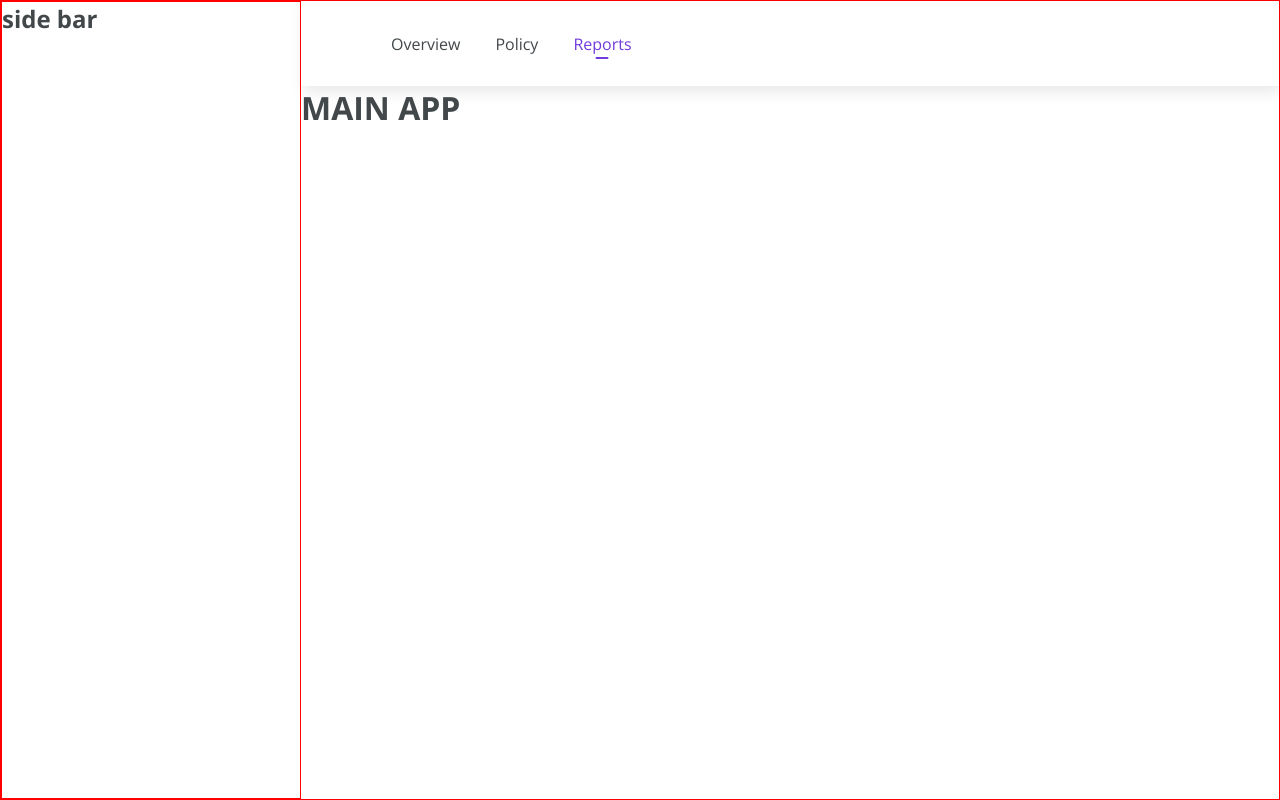
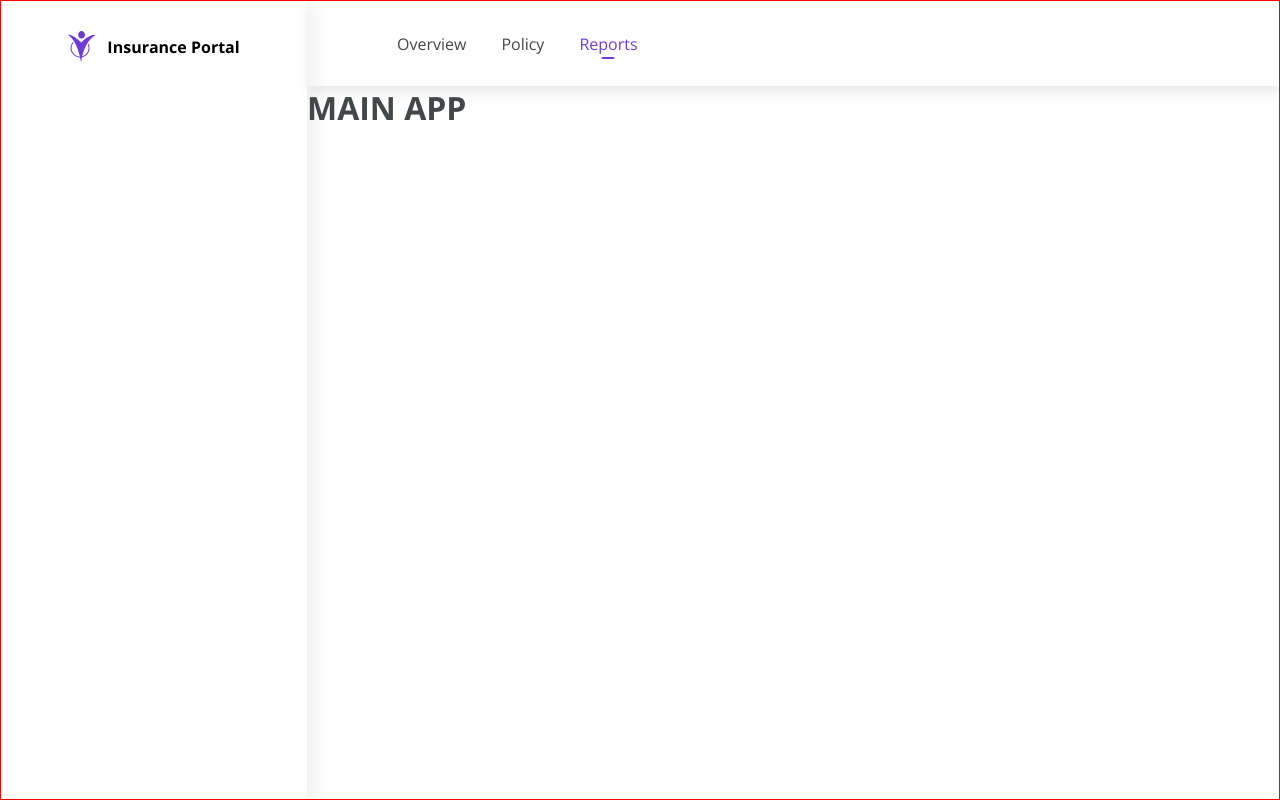
Before and after one commit to UcheSylvester/insurance-portal, a React (Create React App) app: page / in a window 1280 px wide. Built offline with nearby package versions, Linux system fonts and the light colour scheme.

Commit message:
Add Brand Logo component to Sidebar

```diff
--- /dev/null
+++ b/src/components/Logo/index.tsx
@@ -0,0 +1,16 @@
+import { ReactComponent as LogoImage } from "../../assets/logo/logo.svg";
+
+import "./styles.scss";
+
+export interface LogoProps {
+  brandName?: string;
+}
+
+const Logo: React.FC<LogoProps> = ({ brandName }) => (
+  <div className="brand-logo">
+    <LogoImage />
+    {brandName && <h1 className="brand-name">{brandName}</h1>}
+  </div>
+);
+
+export default Logo;
--- /dev/null
+++ b/src/components/Logo/styles.scss
@@ -0,0 +1,13 @@
+.brand {
+  &-logo {
+    display: flex;
+    align-items: center;
+    justify-content: center;
+  }
+
+  &-name {
+    color: var(--color-black);
+    font-size: 1.6rem;
+    margin-left: 1.1rem;
+  }
+}
--- a/src/components/Sidebar/index.tsx
+++ b/src/components/Sidebar/index.tsx
@@ -1,8 +1,9 @@
+import Logo from "../Logo";
 import "./styles.scss";
 
 const Sidebar = () => (
   <nav className="sidebar">
-    <h1>side bar</h1>
+    <Logo brandName="Insurance Portal" />
   </nav>
 );
 
--- a/src/components/Sidebar/styles.scss
+++ b/src/components/Sidebar/styles.scss
@@ -1,5 +1,9 @@
 .sidebar {
-  border: 1px solid red;
+  display: flex;
+  flex-direction: column;
+  align-items: center;
   max-width: 100%;
-  width: 30rem;
+  width: 30.6rem;
+  box-shadow: var(--box-shadow-sidebar);
+  padding: 3rem 0;
 }
--- a/src/index.scss
+++ b/src/index.scss
@@ -4,6 +4,7 @@ html {
   --default-font-family: "Open Sans", sans-serif;
 
   --box-shadow-header: 3px 5px 15px rgba(0, 0, 0, 0.1);
+  --box-shadow-sidebar: 10px 3px 15px rgba(0, 0, 0, 0.05);
 
   --color-primary: #713bdb;
   --color-secondary: #888cb7;
```
Also changed, not shown: src/custom.d.ts (added, +7 -0 lines), tsconfig.json (+2 -8 lines), src/assets/logo/logo.svg (added).
